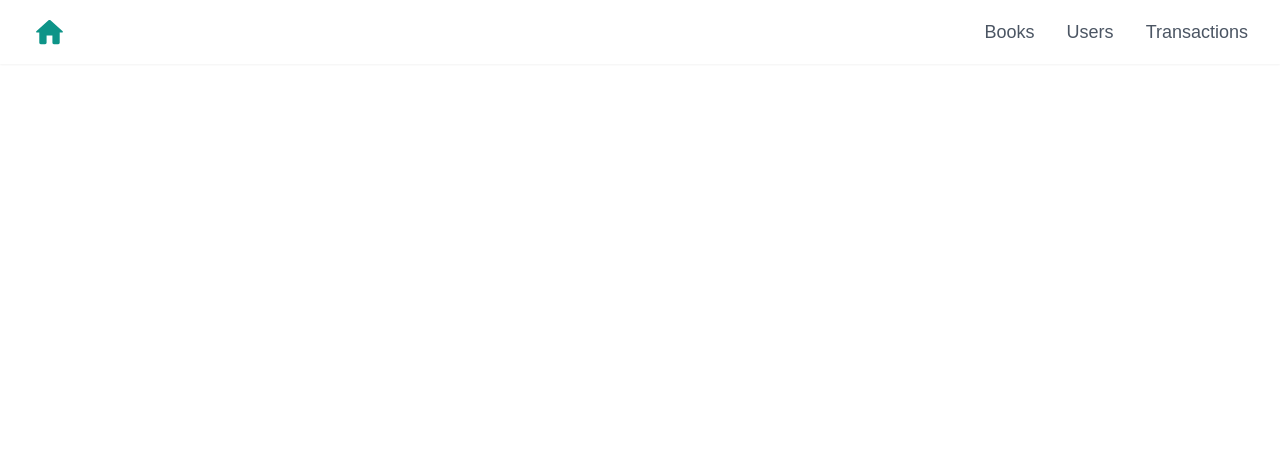
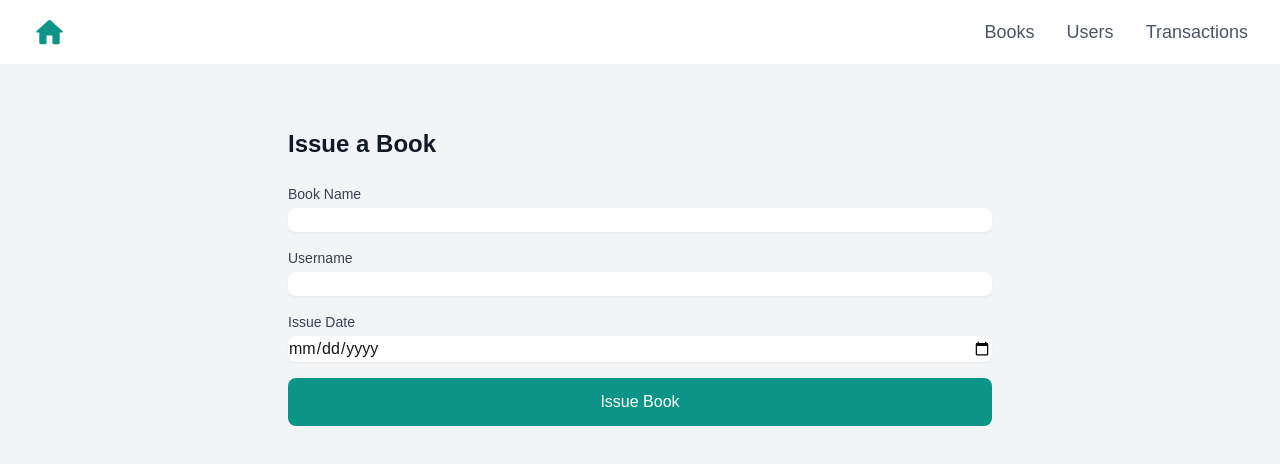
Before and after one commit to psymbio/bookstore, a Next.js app: page /transactions in a window 1280 px wide. Shown: the top 464 px of the page. Built offline with nearby package versions, Linux system fonts and the light colour scheme.

Commit message:
api routing

```diff
--- /dev/null
+++ b/src/app/api/config.ts
@@ -0,0 +1,17 @@
+// Base API URL
+const BASE_API_URL = 'http://localhost:3000';
+
+// API Endpoints
+const API_PATHS = {
+  BOOKS: `${BASE_API_URL}/books`,
+  BOOKS_SEARCH: (searchTerm: string) =>
+    `${BASE_API_URL}/books/search?name=${encodeURIComponent(searchTerm)}`,
+  BOOKS_GLOBAL_SEARCH: (category: string, name: string, minRent: string, maxRent: string) =>
+    `${BASE_API_URL}/books/search?category=${encodeURIComponent(category)}&name=${encodeURIComponent(name)}&minRent=${encodeURIComponent(minRent)}&maxRent=${encodeURIComponent(maxRent)}`,
+  BOOKS_RENT_RANGE: (minRent: string, maxRent: string) =>
+    `${BASE_API_URL}/books/rent-range?minRent=${encodeURIComponent(minRent)}&maxRent=${encodeURIComponent(maxRent)}`,
+  USERS: `${BASE_API_URL}/users`,
+  TRANSACTION_ISSUE: `${BASE_API_URL}/transactions/issue`,
+};
+
+export { BASE_API_URL, API_PATHS };
--- a/src/app/components/BookAddForm.tsx
+++ b/src/app/components/BookAddForm.tsx
@@ -1,6 +1,8 @@
 "use client";
 
 import React, { useState } from "react";
+import { API_PATHS } from "../api/config";
+import CloseRoundedIcon from "@mui/icons-material/CloseRounded";
 
 export default function BookAddForm() {
   const [formData, setFormData] = useState({
@@ -8,6 +10,13 @@ export default function BookAddForm() {
     category: "",
     rentPerDay: "",
   });
+
+  const [popupOpen, setPopupOpen] = useState(false); // State to manage popup visibility
+  const [bookDetails, setBookDetails] = useState({
+    name: "",
+    category: "",
+    rentPerDay: 0,
+  }); // State to store added book details
 
   const handleChange = (e: React.ChangeEvent<HTMLInputElement | HTMLSelectElement>) => {
     setFormData({
@@ -28,20 +37,25 @@ export default function BookAddForm() {
     };
 
     try {
-      const response = await fetch('http://localhost:3000/books', {
-        method: 'POST',
+      const response = await fetch(API_PATHS.BOOKS, {
+        method: "POST",
         headers: {
-          'Content-Type': 'application/json',
+          "Content-Type": "application/json",
         },
         body: JSON.stringify(bookData),
       });
 
       if (!response.ok) {
-        throw new Error('Failed to add book');
+        setPopupOpen(true);
+        throw new Error("Failed to add book");
       }
 
       const result = await response.json();
       console.log("Book added successfully:", result);
+
+      // Show the popup with book details
+      setBookDetails(result);
+      setPopupOpen(true);
 
       // Optionally, clear the form after submission
       setFormData({
@@ -50,8 +64,13 @@ export default function BookAddForm() {
         rentPerDay: "",
       });
     } catch (error) {
-      console.error('Error adding book:', error);
+      console.error("Error adding book:", error);
     }
+  };
+
+  // Function to close the popup
+  const closePopup = () => {
+    setPopupOpen(false);
   };
 
   return (
@@ -136,6 +155,21 @@ export default function BookAddForm() {
           </form>
         </div>
       </div>
+
+      {/* Popup/Modal */}
+      {popupOpen && (
+        <div className="fixed inset-0 flex items-center justify-center bg-black bg-opacity-50">
+          <div className="bg-white rounded-lg shadow-lg p-6 relative max-w-md w-full">
+            <button
+              onClick={closePopup}
+              className="absolute top-2 right-2 text-gray-400 hover:text-gray-600"
+            >
+              <CloseRoundedIcon />
+            </button>
+            <h3 className="text-xl font-semibold mb-4">Book Added Successfully</h3>
+          </div>
+        </div>
+      )}
     </section>
   );
 }
--- a/src/app/components/BookRentRange.tsx
+++ b/src/app/components/BookRentRange.tsx
@@ -2,6 +2,7 @@
 
 import React, { useState } from "react";
 import { Book } from '../models/Book'; // Adjust the path if necessary
+import { API_PATHS } from "../api/config";
 
 const BookRentRange = () => {
   const [minRent, setMinRent] = useState("");
@@ -17,7 +18,7 @@ const BookRentRange = () => {
     setSearchResults([]);
 
     try {
-      const response = await fetch(`http://localhost:3000/books/rent-range?minRent=${encodeURIComponent(minRent)}&maxRent=${encodeURIComponent(maxRent)}`);
+      const response = await fetch(API_PATHS.BOOKS_RENT_RANGE(minRent, maxRent));
       if (!response.ok) {
         throw new Error('Failed to fetch search results');
       }
--- a/src/app/components/BookSearch.tsx
+++ b/src/app/components/BookSearch.tsx
@@ -2,6 +2,7 @@
 
 import React, { useState } from "react";
 import { Book } from '../models/Book'; // Adjust the path if necessary
+import { API_PATHS } from "../api/config";
 
 const BookSearch = () => {
   const [searchTerm, setSearchTerm] = useState("");
@@ -16,7 +17,7 @@ const BookSearch = () => {
     setSearchResults([]);
 
     try {
-      const response = await fetch(`http://localhost:3000/books/search?name=${encodeURIComponent(searchTerm)}`);
+      const response = await fetch(API_PATHS.BOOKS_SEARCH(searchTerm));
       if (!response.ok) {
         throw new Error('Failed to fetch search results');
       }
--- /dev/null
+++ b/src/app/components/TransactionIssue.tsx
@@ -0,0 +1,130 @@
+"use client";
+
+import React, { useState } from 'react';
+import { API_PATHS } from '../api/config';
+
+const TransactionIssue = () => {
+  const [formData, setFormData] = useState({
+    bookName: '',
+    username: '', // Changed from userID to username
+    issueDate: '',
+  });
+  const [loading, setLoading] = useState(false);
+  const [message, setMessage] = useState('');
+  const [error, setError] = useState('');
+
+  const handleChange = (e: React.ChangeEvent<HTMLInputElement>) => {
+    setFormData({
+      ...formData,
+      [e.target.name]: e.target.value,
+    });
+  };
+
+  const handleSubmit = async (e: React.FormEvent) => {
+    e.preventDefault();
+    setLoading(true);
+    setMessage('');
+    setError('');
+
+    try {
+      const response = await fetch(API_PATHS.TRANSACTION_ISSUE, {
+        method: 'POST',
+        headers: {
+          'Content-Type': 'application/json',
+        },
+        body: JSON.stringify(formData),
+      });
+
+      if (!response.ok) {
+        throw new Error('Failed to issue book');
+      }
+
+      const result = await response.json();
+      setMessage(`Book issued successfully! Transaction ID: ${result.transactionId}`);
+      setFormData({
+        bookName: '',
+        username: '', // Reset to empty
+        issueDate: '',
+      });
+    } catch (error) {
+      setError((error as Error).message);
+    } finally {
+      setLoading(false);
+    }
+  };
+
+  return (
+    <section className="bg-gray-100">
+      <div className="mx-auto max-w-screen-md px-4 py-16 sm:px-6 lg:px-8">
+        <h2 className="text-2xl font-bold text-gray-900 mb-6">Issue a Book</h2>
+
+        <form onSubmit={handleSubmit} className="space-y-4">
+          {/* Book Name */}
+          <div>
+            <label htmlFor="bookName" className="block text-sm font-medium text-gray-700">
+              Book Name
+            </label>
+            <input
+              type="text"
+              id="bookName"
+              name="bookName"
+              value={formData.bookName}
+              onChange={handleChange}
+              className="mt-1 block w-full rounded-lg border-gray-300 shadow-sm focus:border-teal-500 focus:ring focus:ring-teal-500 focus:ring-opacity-50"
+              required
+            />
+          </div>
+
+          {/* Username */}
+          <div>
+            <label htmlFor="username" className="block text-sm font-medium text-gray-700">
+              Username
+            </label>
+            <input
+              type="text"
+              id="username" // Changed from userID to username
+              name="username" // Changed from userID to username
+              value={formData.username}
+              onChange={handleChange}
+              className="mt-1 block w-full rounded-lg border-gray-300 shadow-sm focus:border-teal-500 focus:ring focus:ring-teal-500 focus:ring-opacity-50"
+              required
+            />
+          </div>
+
+          {/* Issue Date */}
+          <div>
+            <label htmlFor="issueDate" className="block text-sm font-medium text-gray-700">
+              Issue Date
+            </label>
+            <input
+              type="date"
+              id="issueDate"
+              name="issueDate"
+              value={formData.issueDate}
+              onChange={handleChange}
+              className="mt-1 block w-full rounded-lg border-gray-300 shadow-sm focus:border-teal-500 focus:ring focus:ring-teal-500 focus:ring-opacity-50"
+              required
+            />
+          </div>
+
+          {/* Submit Button */}
+          <div className="mt-4">
+            <button
+              type="submit"
+              disabled={loading}
+              className={`inline-block w-full rounded-lg bg-teal-600 px-5 py-3 font-medium text-white transition hover:bg-teal-700 ${loading ? 'opacity-50 cursor-not-allowed' : ''}`}
+            >
+              {loading ? 'Issuing...' : 'Issue Book'}
+            </button>
+          </div>
+        </form>
+
+        {/* Messages */}
+        {message && <p className="mt-4 text-green-600">{message}</p>}
+        {error && <p className="mt-4 text-red-600">Error: {error}</p>}
+      </div>
+    </section>
+  );
+};
+
+export default TransactionIssue;
--- a/src/app/components/UserAddForm.tsx
+++ b/src/app/components/UserAddForm.tsx
@@ -1,11 +1,15 @@
 "use client";
 
 import React, { useState } from "react";
+import { API_PATHS } from "../api/config";
+import CloseRoundedIcon from "@mui/icons-material/CloseRounded";
 
 export default function UserAddForm() {
   const [formData, setFormData] = useState({
     userName: "",
   });
+  const [popupOpen, setPopupOpen] = useState(false); // State to manage popup visibility
+  const [userDetails, setUserDetails] = useState({}); // State to store added user details
 
   const handleChange = (e: React.ChangeEvent<HTMLInputElement>) => {
     setFormData({
@@ -24,28 +28,37 @@ export default function UserAddForm() {
     };
 
     try {
-      const response = await fetch('http://localhost:3000/users', {
-        method: 'POST',
+      const response = await fetch(API_PATHS.USERS, {
+        method: "POST",
         headers: {
-          'Content-Type': 'application/json',
+          "Content-Type": "application/json",
         },
         body: JSON.stringify(userData),
       });
 
       if (!response.ok) {
-        throw new Error('Failed to add user');
+        throw new Error("Failed to add user");
       }
 
       const result = await response.json();
       console.log("User added successfully:", result);
+
+      // Show the popup with user details
+      setUserDetails(result);
+      setPopupOpen(true);
 
       // Optionally, clear the form after submission
       setFormData({
         userName: "",
       });
     } catch (error) {
-      console.error('Error adding user:', error);
+      console.error("Error adding user:", error);
     }
+  };
+
+  // Function to close the popup
+  const closePopup = () => {
+    setPopupOpen(false);
   };
 
   return (
@@ -84,6 +97,21 @@ export default function UserAddForm() {
           </form>
         </div>
       </div>
+
+      {/* Popup/Modal */}
+      {popupOpen && (
+        <div className="fixed inset-0 flex items-center justify-center bg-black bg-opacity-50">
+          <div className="bg-white rounded-lg shadow-lg p-6 relative max-w-md w-full">
+            <button
+              onClick={closePopup}
+              className="absolute top-2 right-2 text-gray-400 hover:text-gray-600"
+            >
+              <CloseRoundedIcon />
+            </button>
+            <h3 className="text-xl font-semibold mb-4">User Added Successfully</h3>
+          </div>
+        </div>
+      )}
     </section>
   );
 }
--- a/src/app/transactions/page.tsx
+++ b/src/app/transactions/page.tsx
@@ -1,5 +1,9 @@
+import TransactionIssue from "../components/TransactionIssue";
+
 export default function Transactions() {
     return (
-        <div></div>
+        <div>
+            <TransactionIssue />
+        </div>
     );
 }
```
Also changed, not shown: src/app/components/BookGlobalSearch.tsx (+4 -3 lines), src/app/components/BookListAll.tsx (+32 -4 lines), src/app/components/UserListAll.tsx (+31 -5 lines).
